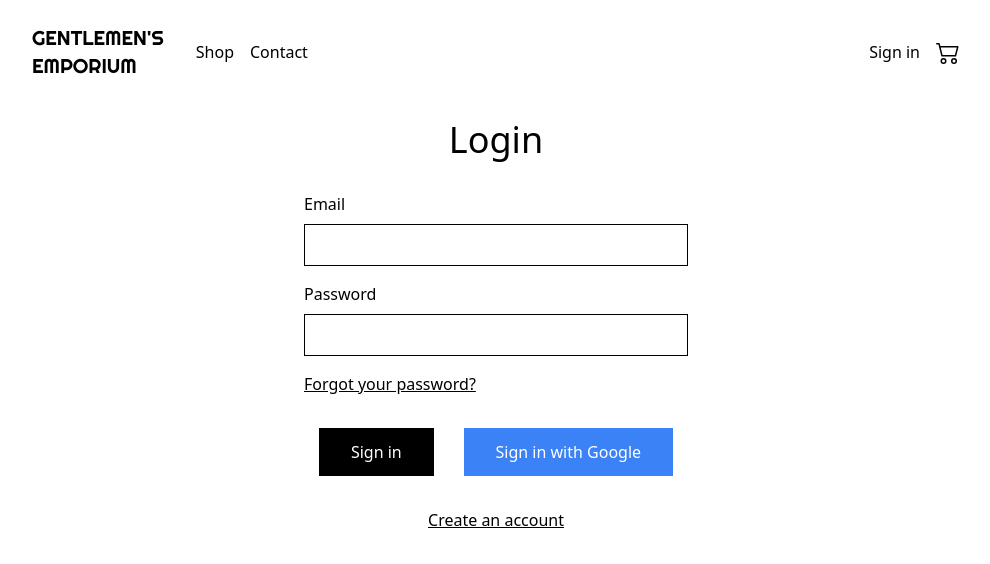
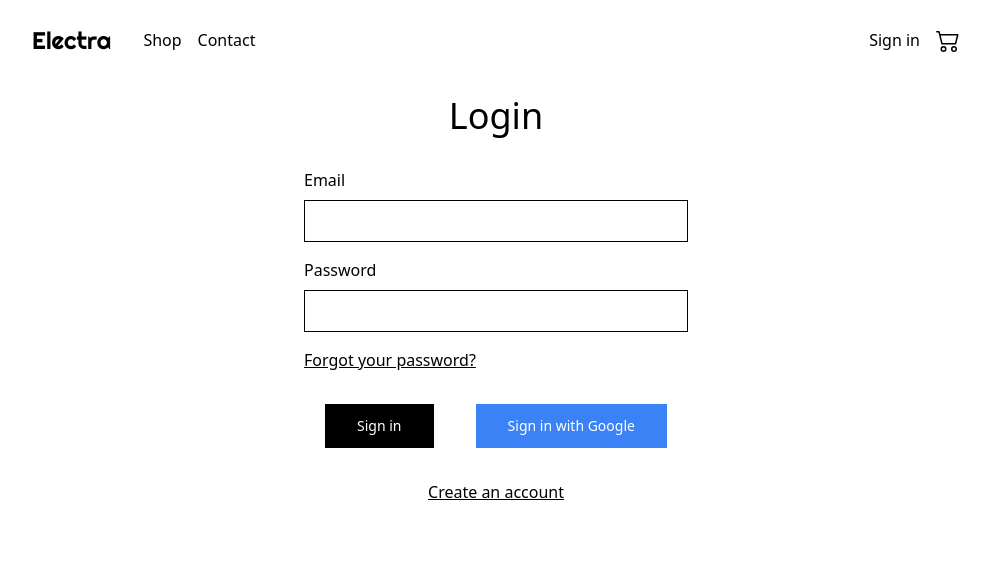
Before and after one commit to ahmedmcodes/crown-clothing, a React (Vite) app: page /sign-in in a window 1280 px wide. Shown: the top 564 px of the page, without its empty margins (144-1134 px from the left). Built offline with nearby package versions, Linux system fonts and the light colour scheme; no server answers; the database is empty.

Commit message:
did some styling to the website

```diff
--- a/index.html
+++ b/index.html
@@ -2,7 +2,7 @@
 <html lang="en">
   <head>
     <meta charset="UTF-8" />
-    <link rel="icon" type="image/svg+xml" href="/src/crown.svg" />
+    <link rel="icon" type="image/svg+xml" href="/src/website-icon.png" />
     <link rel="preconnect" href="https://fonts.googleapis.com">
 <link rel="preconnect" href="https://fonts.gstatic.com" crossorigin>
 <link href="https://fonts.googleapis.com/css2?family=Righteous&family=Ubuntu+Condensed&display=swap" rel="stylesheet">
--- a/src/App.jsx
+++ b/src/App.jsx
@@ -24,10 +24,14 @@ const route = createBrowserRouter(
       <Route path="sign-in" element={<SignIn />} />
       <Route path="sign-up" element={<SignUpForm />} />
       <Route path="shop" element={<Shop />} />
-      <Route path="shop/:id" element={<AllCategoryProducts />} />
+      <Route
+        path="shop/:id"
+        element={<AllCategoryProducts />}
+        errorElement={<PageNotFound errorText="Something Went Wrong" />}
+      />
       <Route path="contact" element={<Contact />} />
       <Route path="checkout" element={<CheckOut />} />
-      <Route path="*" element={<PageNotFound />} />
+      <Route path="*" element={<PageNotFound errorText="Page Not Found" />} />
     </Route>
   )
 );
--- a/src/assets/components/Minor Components/Button.component.jsx
+++ b/src/assets/components/Minor Components/Button.component.jsx
@@ -2,13 +2,18 @@ const Button = ({ children, buttonType, ...otherProps }) => {
   return (
     <button
       className={`${
-        buttonType === "google" ? "bg-blue-500" : "bg-black"
-      } text-white w-fit mt-4 py-3 px-8 m-auto hover:scale-105 hover:shadow-sm hover:shadow-black`}
+        buttonType === "google"
+          ? "bg-blue-500"
+          : buttonType === "add-to-cart"
+          ? "bg-transparent	 text-black border-2 border-black  w-full "
+          : "bg-black"
+      } text-white text-sm  mt-4 py-3 px-8 m-auto `}
       {...otherProps}
     >
       {children}
     </button>
   );
 };
+//w-fit hover:scale-105 hover:shadow-sm hover:shadow-black
 
 export default Button;
--- a/src/assets/components/NavBar/NavBar.component.jsx
+++ b/src/assets/components/NavBar/NavBar.component.jsx
@@ -31,10 +31,7 @@ const NavBar = () => {
       <nav className="flex justify-between px-44 py-6 items-center  ">
         <div className="flex ">
           <Link to="/">
-            <p className="font-righteous text-xl">
-              GENTLEMEN'S <br />
-              EMPORIUM
-            </p>
+            <p className="font-righteous text-2xl">Electra</p>
           </Link>
           <ul className="flex flex-row items-center px-6">
             <li className="px-2 hover:underline">
--- a/src/assets/components/Page Not Found/PageNotFound.component.jsx
+++ b/src/assets/components/Page Not Found/PageNotFound.component.jsx
@@ -2,7 +2,7 @@ import { Link } from "react-router-dom";
 import { HiArrowNarrowLeft } from "react-icons/hi";
 import { RiErrorWarningLine } from "react-icons/ri";
 
-const PageNotFound = () => {
+const PageNotFound = ({ errorText }) => {
   return (
     <div className="bg-[#DCDCDC] rounded-xl h-min m-44 p-8 w-1/2 ">
       <Link
@@ -16,7 +16,7 @@ const PageNotFound = () => {
         404
         <RiErrorWarningLine className="ml-2 text-6xl" />
       </p>
-      <p className="text-xl">Page Not Found</p>
+      <p className="text-xl">{errorText}</p>
     </div>
   );
 };
--- a/src/assets/components/Product-Card/Product-card.component.jsx
+++ b/src/assets/components/Product-Card/Product-card.component.jsx
@@ -1,5 +1,6 @@
 import { useContext } from "react";
 import { cartContext } from "../../../Contexts/Cart.context";
+import Button from "../Minor Components/Button.component";
 
 const ProductCard = ({ product }) => {
   const { cartItems, setCartItems } = useContext(cartContext);
@@ -16,11 +17,15 @@ const ProductCard = ({ product }) => {
   };
 
   return (
-    <div className="flex flex-col text-xl hover:cursor-pointer">
+    <div className="flex flex-col text-xl ">
       <img className="rounded-xl " src={product.image} alt="img" />
-      <h1 className="p-1 pt-2 ">{product.name}</h1>
-      <p className="p-1">${product.price}</p>
-      <button onClick={addProductToCart}>Add to Cart</button>
+      <div className="flex flex-row justify-between p-1 pt-2">
+        <p>{product.name}</p>
+        <p>${product.price}</p>
+      </div>
+      <Button buttonType="add-to-cart" onClick={addProductToCart}>
+        Add to Cart
+      </Button>
     </div>
   );
 };
--- a/src/assets/components/Shop/Shop.component.jsx
+++ b/src/assets/components/Shop/Shop.component.jsx
@@ -2,6 +2,7 @@ import { useContext } from "react";
 import { productsContext } from "../../../Contexts/Products.context";
 import ProductCard from "../Product-Card/Product-card.component";
 import { Link } from "react-router-dom";
+import Button from "../Minor Components/Button.component";
 
 const Shop = () => {
   const { products } = useContext(productsContext);
@@ -20,8 +21,8 @@ const Shop = () => {
         const categoryProducts = item[1];
         return (
           <>
-            <Link to={`${categoryName}`}>
-              <h2 className="capitalize text-center text-3xl">
+            <Link className="py-2" to={`${categoryName}`}>
+              <h2 className="capitalize text-center text-3xl py-4">
                 {categoryName}
               </h2>
             </Link>
@@ -35,6 +36,12 @@ const Shop = () => {
                 })
                 .slice(0, 4)}
             </div>
+            {/*
+
+              <div className="text-center">
+                <Button>See More</Button>
+              </div>
+              */}
           </>
         );
       })}
```
Also changed, not shown: src/website-icon.png (added).
